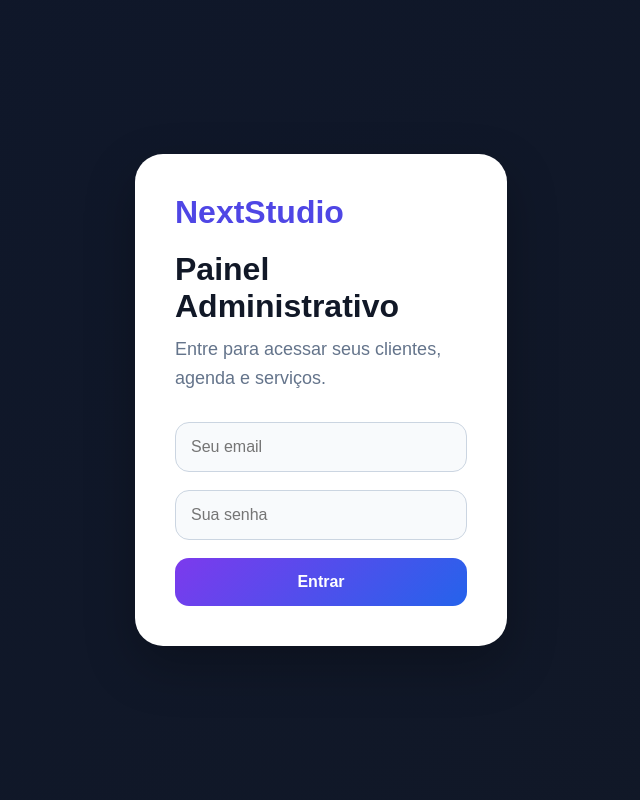
After one commit to leoassisslv-bot/api-fastapi-clientes-pedidos, a FastAPI app: template app/templates/login.html in a window 1280 px wide. The commit adds this page. Shown: the whole page, without its empty margins (319-959 px from the left). Run offline with FastAPI, Linux system fonts and the light colour scheme; the template is opened without the code that fills it, so the values that code supplies are empty.

Commit message:
Adiciona tela de login

```diff
--- a/app/main.py
+++ b/app/main.py
@@ -48,3 +48,16 @@
         request=request,
         name="index.html"
     )
+
+
+@app.get("/login", response_class=HTMLResponse)
+def login(request: Request):
+    """
+    Rota da tela de login do sistema.
+
+    Renderiza a página de login do NextStudio.
+    """
+    return templates.TemplateResponse(
+        request=request,
+        name="login.html"
+    )
--- a/app/static/css/style.css
+++ b/app/static/css/style.css
@@ -416,3 +416,57 @@
         padding: 16px;
     }
 }
+
+/* =========================
+   LOGIN
+========================= */
+
+.login-body {
+    margin: 0;
+    min-height: 100vh;
+    display: flex;
+    align-items: center;
+    justify-content: center;
+    background:
+    linear-gradient(135deg, #0f172a, #111827);
+    font-family: Arial, sans-serif;
+}
+
+.login-container {
+    width: 100%;
+    max-width: 420px;
+    padding: 24px;
+}
+
+.login-card {
+    background: white;
+    border-radius: 28px;
+    padding: 40px;
+    box-shadow:
+    0 20px 50px rgba(0,0,0,0.25);
+}
+
+.login-logo {
+    font-size: 32px;
+    font-weight: bold;
+    color: #4f46e5;
+    margin-bottom: 20px;
+}
+
+.login-card h1 {
+    font-size: 32px;
+    margin-bottom: 10px;
+    color: #111827;
+}
+
+.login-card p {
+    color: #64748b;
+    margin-bottom: 30px;
+    line-height: 1.6;
+}
+
+.login-card form {
+    display: flex;
+    flex-direction: column;
+    gap: 18px;
+}
--- /dev/null
+++ b/app/templates/login.html
@@ -0,0 +1,57 @@
+<!DOCTYPE html>
+<html lang="pt-br">
+<head>
+    <meta charset="UTF-8">
+
+    <meta name="viewport"
+          content="width=device-width, initial-scale=1.0">
+
+    <title>Login | NextStudio</title>
+
+    <link rel="stylesheet"
+          href="/static/css/style.css">
+</head>
+
+<body class="login-body">
+
+    <div class="login-container">
+
+        <div class="login-card">
+
+            <div class="login-logo">
+                NextStudio
+            </div>
+
+            <h1>Painel Administrativo</h1>
+
+            <p>
+                Entre para acessar seus clientes,
+                agenda e serviços.
+            </p>
+
+            <form>
+
+                <input
+                    type="email"
+                    placeholder="Seu email"
+                    required
+                >
+
+                <input
+                    type="password"
+                    placeholder="Sua senha"
+                    required
+                >
+
+                <button type="submit">
+                    Entrar
+                </button>
+
+            </form>
+
+        </div>
+
+    </div>
+
+</body>
+</html>
```
